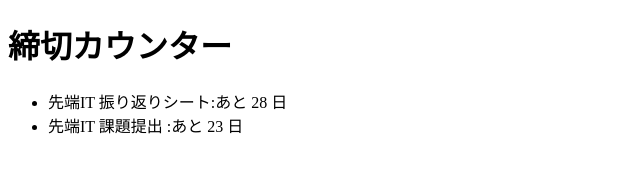
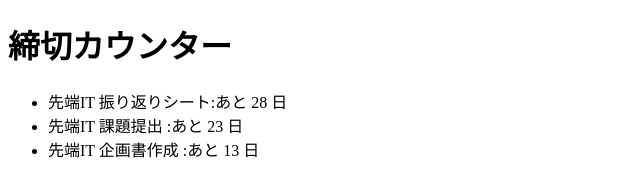
Before and after one commit to neec-sentan-it-2026/team06-deadline, a website: page public/index.html in a window 1280 px wide. Shown: the whole page, without its empty margins (0-640 px from the left). Drawn offline with Linux system fonts and the light colour scheme.

Commit message:
さらに件名追加

```diff
--- a/public/index.html
+++ b/public/index.html
@@ -13,6 +13,7 @@
     const deadlines = [
       { name: '先端IT 振り返りシート', date: '2026-12-25' },
       { name: '先端IT 課題提出 ', date: '2026-12-20' },
+      { name: '先端IT 企画書作成 ', date: '2026-12-10' },
     ];
     const list = document.getElementById('list');
     for (const d of deadlines) {
```
